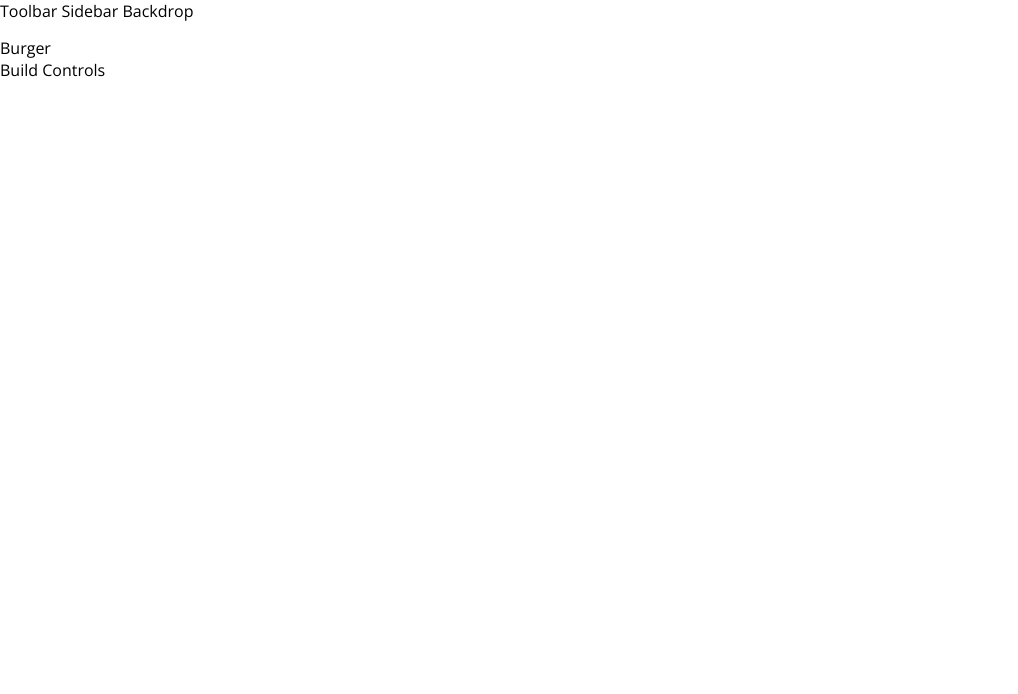
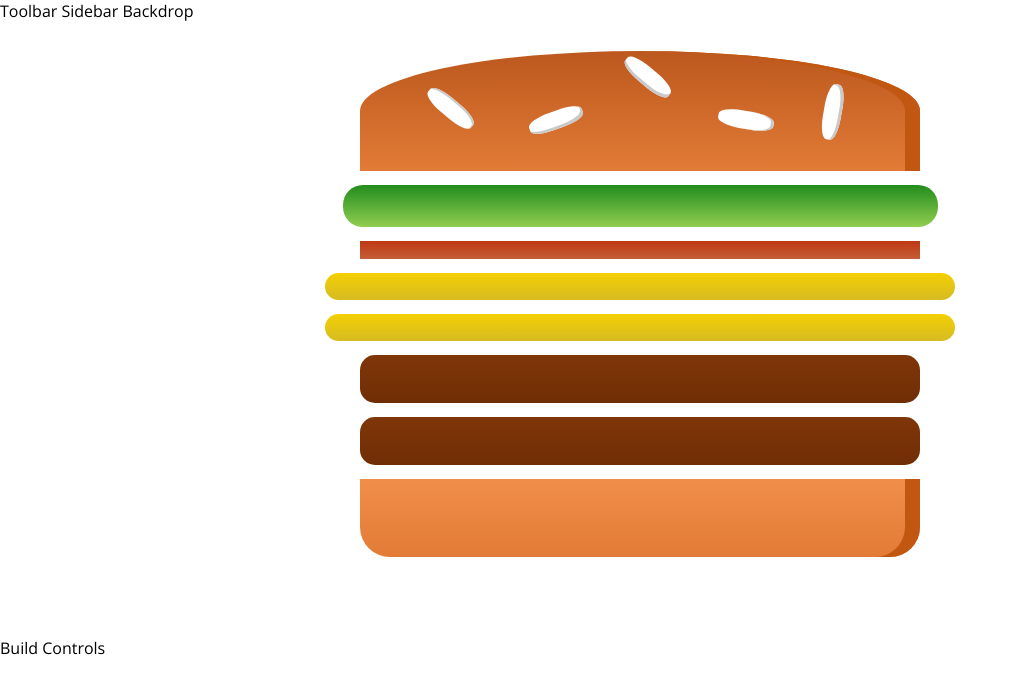
Before and after one commit to myasul/burger-react, a React app: page / in a window 1280 px wide. Shown: the top 694 px of the page, without its empty margins (0-1018 px from the left). Built offline with nearby package versions, Linux system fonts and the light colour scheme.

Commit message:
Add state to BurgerBuilder / Update Burger

```diff
--- /dev/null
+++ b/src/components/Burger/Burger.css
@@ -0,0 +1,30 @@
+.Burger {
+    width: 80vw;
+    height: 350px;
+    margin: auto;
+    overflow: scroll;
+    text-align: center;
+    font-weight: bold;
+    font-size: 1.2em;
+}
+
+@media (min-width: 1000px) and (min-height: 700px) {
+    .Burger {
+        width: 700px !important;
+        height: 600px !important;
+    }
+}
+
+@media (min-width: 500px) and (min-height: 401px) {
+    .Burger {
+        width: 450px;
+        height: 400px;
+    }
+}
+
+@media (min-width: 500px) and (max-height: 400px) {
+    .Burger {
+        width: 350px;
+        height: 300px;
+    }
+}
--- a/src/components/Burger/Burger.js
+++ b/src/components/Burger/Burger.js
@@ -0,0 +1,32 @@
+import React from 'react';
+import BurgerIngredient from './BurgerIngredient/BurgerIngredient'
+import classes from './Burger.css';
+
+const burger = (props) => {
+    // const transformedIngredients = Object.keys(props.ingredients).map(
+    //     igKey => {
+    //         return [...Array(props.ingredients[igKey]).fill(0)].map((item, index) => {
+    //             return <BurgerIngredient key={igKey + index} type={igKey} />
+    //         });
+    //     }
+    // );
+    let transformedIngredients = [];
+    Object.entries(props.ingredients).forEach(
+        ([key, value]) => {
+            for (let i = 0; i < value; i++) {
+                transformedIngredients.push(<BurgerIngredient key={key + i} type={key} />);
+            }
+        }
+    );
+
+    console.log(transformedIngredients);
+    return (
+        <div className={classes.Burger}>
+            <BurgerIngredient type='bread-top' />
+            {transformedIngredients}
+            <BurgerIngredient type='bread-bottom' />
+        </div>
+    )
+}
+
+export default burger;
--- a/src/components/Burger/BurgerIngredient/BurgerIngredient.js
+++ b/src/components/Burger/BurgerIngredient/BurgerIngredient.js
@@ -5,13 +5,13 @@ class BurgerIngredient extends Component {
     render() {
         let ingredient = null;
 
-        switch (props.type) {
+        switch (this.props.type) {
             case ('bread-bottom'):
                 ingredient = <div className={classes.BreadBottom}></div>;
                 break;
             case ('bread-top'):
                 ingredient = (
-                    <div className={classes.BreadBottom}>
+                    <div className={classes.BreadTop}>
                         <div className={classes.Seeds1}></div>
                         <div className={classes.Seeds2}></div>
                     </div>);
@@ -40,4 +40,4 @@ BurgerIngredient.propTypes = {
     type: PropTypes.string.isRequired
 };
 
-export default burgerIngredient;
+export default BurgerIngredient;
--- a/src/containers/BurgerBuilder/BurgerBuider.js
+++ b/src/containers/BurgerBuilder/BurgerBuider.js
@@ -1,10 +1,19 @@
 import React, { Component } from 'react';
+import Burger from '../../components/Burger/Burger'
+class BurgerBuilder extends Component {
 
-class BurgerBuilder extends Component {
+    state = {
+        ingredients: {
+            salad: 1,
+            bacon: 1,
+            cheese: 2,
+            meat: 2
+        }
+    }
     render() {
         return (
             <React.Fragment>
-                <div>Burger</div>
+                <Burger ingredients={this.state.ingredients} />
                 <div>Build Controls</div>
             </React.Fragment>
         )
```
